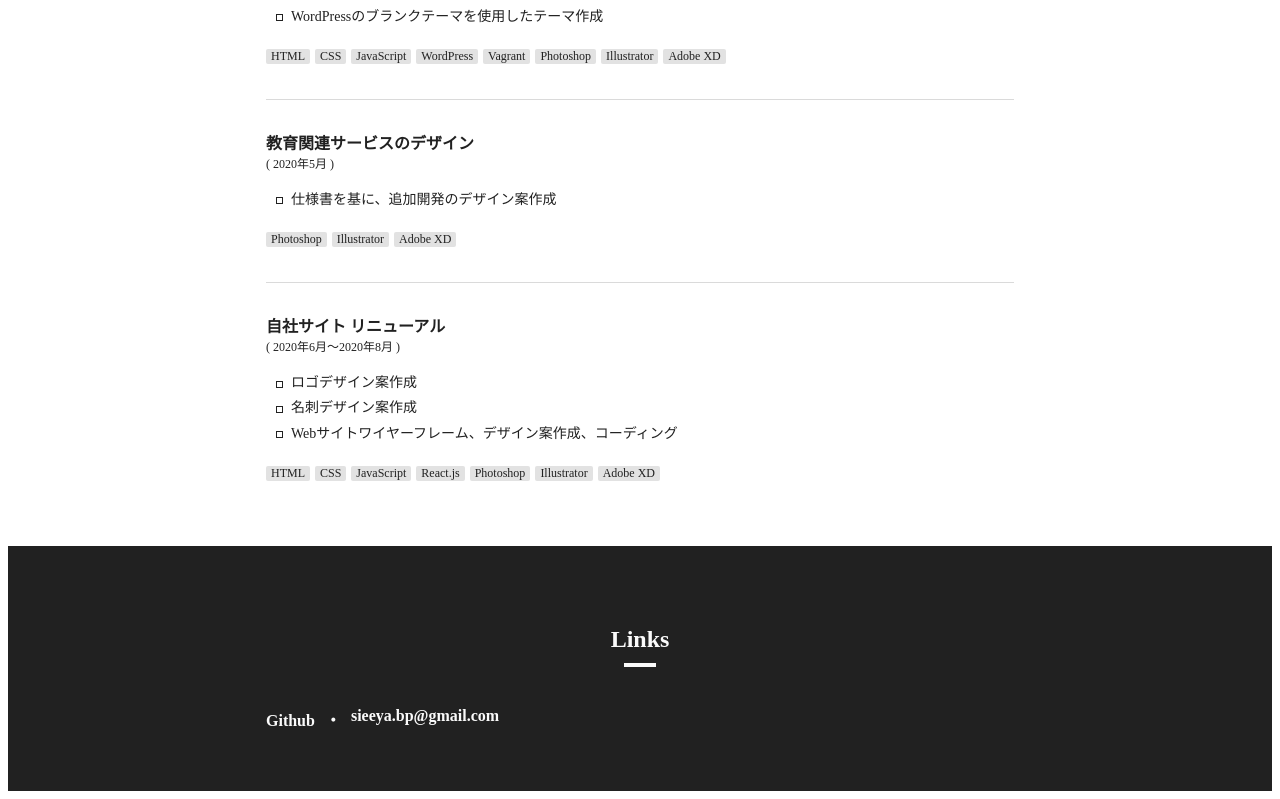
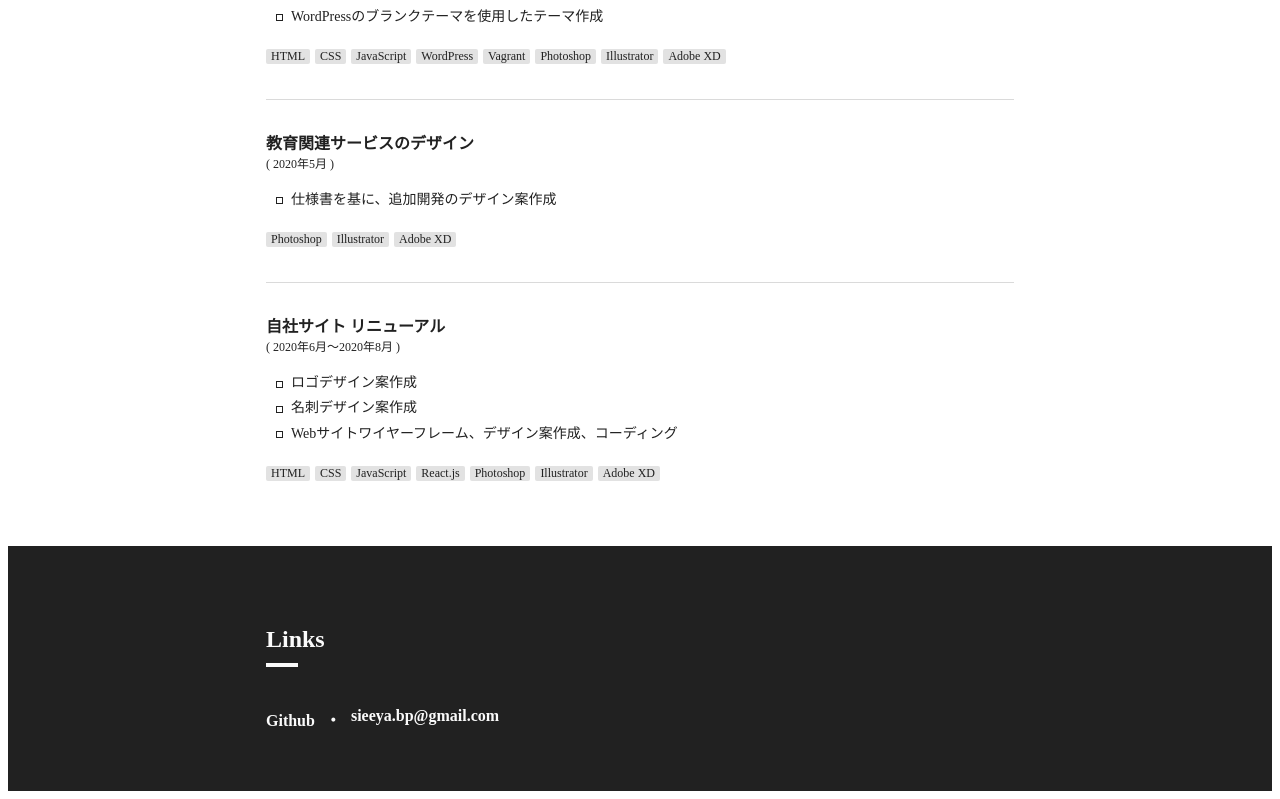
Before and after one commit to curctich/portfolio, a Nuxt app: page /works in a window 1280 px wide. Shown: the part 554-1353 px from the top of the page. Built offline with nearby package versions, Linux system fonts and the light colour scheme.

Commit message:
見出しのスタイルを修正

```diff
--- a/components/Footer.vue
+++ b/components/Footer.vue
@@ -20,8 +20,11 @@
 footer {
   background-color: #212121;
   .title--primary {
+    text-align: left;
     color: #fafafa;
     &::after {
+      margin-top: 10px;
+      margin-left: 0;
       background-color: #fafafa;
     }
   }
--- a/components/Profile.vue
+++ b/components/Profile.vue
@@ -16,13 +16,6 @@
 </script>
 
 <style lang="scss" scoped>
-.profile .title--primary {
-  text-align: center;
-  &:after {
-    margin: 10px auto 0;
-  }
-}
-
 .profile .textarea {
   .text--default {
     margin-bottom: 30px;
```
